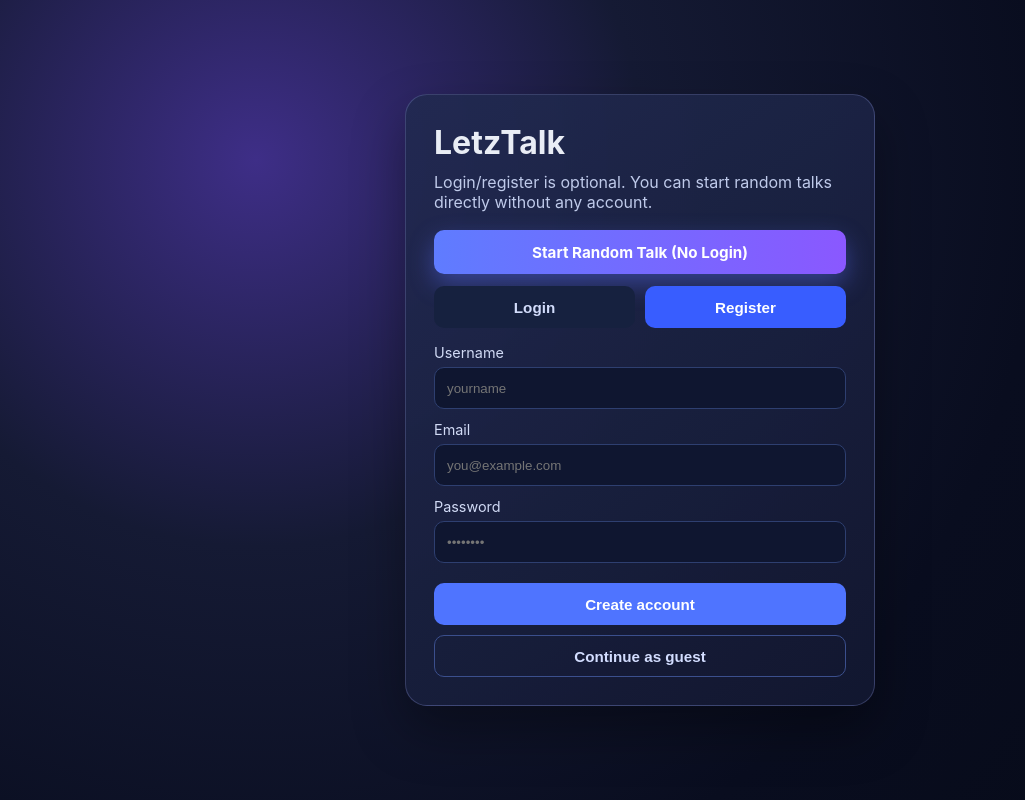
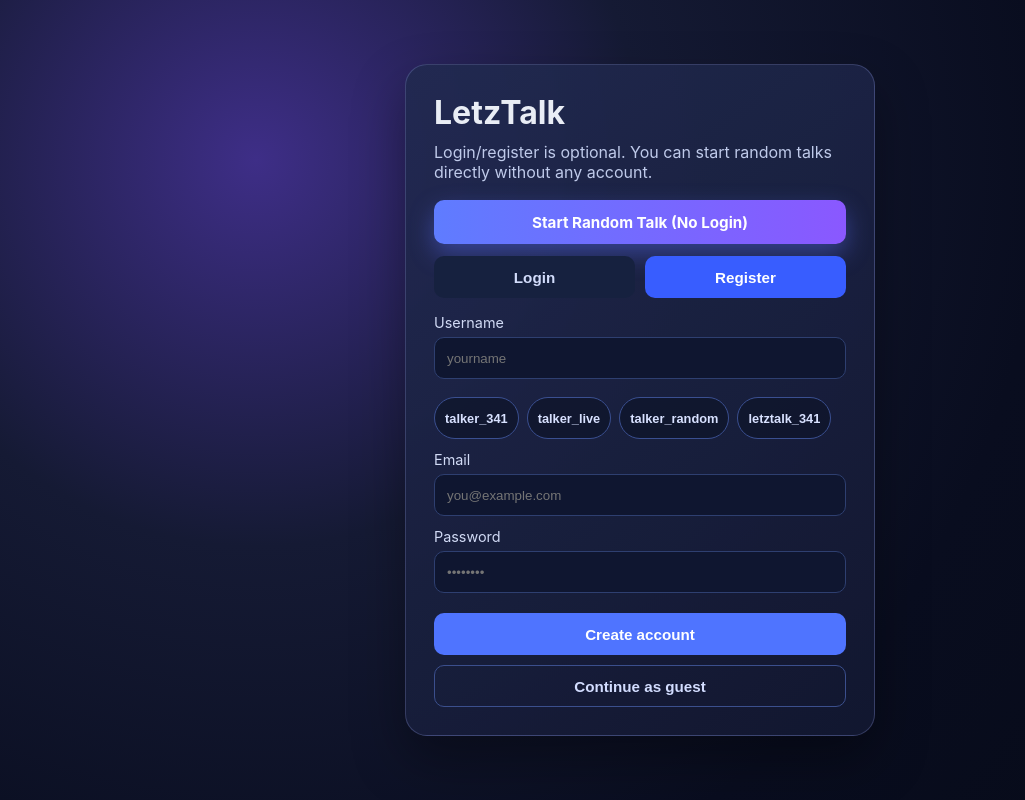
Before and after one commit to shreyaaa-1/letztalk, a React (Vite) app in the folder client/: page /auth in a window 1280 px wide. Both pictures are taken after a click on the button "Register". Shown: the whole page, without its empty margins (0-1025 px from the left). Built offline with nearby package versions, Linux system fonts and the light colour scheme; no server answers.

Commit message:
fix(auth): improve login/register reliability and add username suggestions

```diff
--- a/client/src/config.js
+++ b/client/src/config.js
@@ -1,5 +1,9 @@
-export const API_BASE_URL = import.meta.env.VITE_API_BASE_URL || "http://localhost:5000/api";
-export const SOCKET_URL = import.meta.env.VITE_SOCKET_URL || "http://localhost:5000";
+const runtimeHost = typeof window !== "undefined" ? window.location.hostname : "localhost";
+
+export const API_BASE_URL =
+  import.meta.env.VITE_API_BASE_URL || `http://${runtimeHost}:5000/api`;
+export const SOCKET_URL =
+  import.meta.env.VITE_SOCKET_URL || `http://${runtimeHost}:5000`;
 
 export const STORAGE_KEYS = {
   token: "letztalk.token",
--- a/client/src/context/AuthContext.jsx
+++ b/client/src/context/AuthContext.jsx
@@ -45,8 +45,11 @@ export const AuthProvider = ({ children }) => {
   };
 
   const register = async (username, email, password) => {
-    await http.post("/auth/register", { username, email, password });
-    return login(email, password);
+    const { data } = await http.post("/auth/register", { username, email, password });
+    setUser(data.user);
+    setToken(data.token);
+    setSession({ token: data.token, user: data.user });
+    return data.user;
   };
 
   const continueAsGuest = async () => {
--- a/client/src/index.css
+++ b/client/src/index.css
@@ -183,6 +183,23 @@ a {
   margin-top: 8px;
   background: #4f74ff;
   color: #fff;
+}
+
+.username-suggest {
+  display: flex;
+  gap: 8px;
+  flex-wrap: wrap;
+  margin-top: -2px;
+}
+
+.username-suggest button {
+  border: 1px solid #3a4f90;
+  background: rgba(14, 21, 42, 0.75);
+  color: #d8e1ff;
+  border-radius: 999px;
+  padding: 6px 10px;
+  font-size: 0.8rem;
+  cursor: pointer;
 }
 
 .auth-form button:disabled,
--- a/client/src/pages/AuthPage.jsx
+++ b/client/src/pages/AuthPage.jsx
@@ -1,4 +1,4 @@
-import { useState } from "react";
+import { useMemo, useState } from "react";
 import { Link } from "react-router-dom";
 import { useAuth } from "../hooks/useAuth";
 
@@ -8,6 +8,29 @@ const AuthPage = () => {
   const [form, setForm] = useState({ username: "", email: "", password: "" });
   const [error, setError] = useState("");
   const [loading, setLoading] = useState(false);
+
+  const suggestions = useMemo(() => {
+    const emailPrefix = form.email?.split("@")[0]?.replace(/[^a-zA-Z0-9_]/g, "") || "talker";
+    const suffix = Math.floor(100 + Math.random() * 900);
+    return [
+      `${emailPrefix}_${suffix}`,
+      `${emailPrefix}_live`,
+      `${emailPrefix}_random`,
+      `letztalk_${suffix}`,
+    ];
+  }, [form.email]);
+
+  const getFriendlyError = (requestError, fallback) => {
+    if (requestError.response?.data?.message) {
+      return requestError.response.data.message;
+    }
+
+    if (requestError.code === "ERR_NETWORK") {
+      return "Cannot reach server. Start backend on port 5000 or set VITE_API_BASE_URL.";
+    }
+
+    return fallback;
+  };
 
   const onChange = (event) => {
     setForm((prev) => ({ ...prev, [event.target.name]: event.target.value }));
@@ -20,12 +43,12 @@ const AuthPage = () => {
 
     try {
       if (mode === "login") {
-        await login(form.email, form.password);
+        await login(form.email.trim(), form.password);
       } else {
-        await register(form.username, form.email, form.password);
+        await register(form.username.trim(), form.email.trim(), form.password);
       }
     } catch (requestError) {
-      setError(requestError.response?.data?.message || "Authentication failed");
+      setError(getFriendlyError(requestError, "Authentication failed"));
     } finally {
       setLoading(false);
     }
@@ -38,7 +61,7 @@ const AuthPage = () => {
     try {
       await continueAsGuest();
     } catch (requestError) {
-      setError(requestError.response?.data?.message || "Guest login failed");
+      setError(getFriendlyError(requestError, "Guest login failed"));
     } finally {
       setLoading(false);
     }
@@ -73,6 +96,7 @@ const AuthPage = () => {
 
         <form onSubmit={onSubmit} className="auth-form">
           {mode === "register" && (
+            <>
               <label>
                 Username
                 <input
@@ -83,6 +107,19 @@ const AuthPage = () => {
                   required
                 />
               </label>
+
+              <div className="username-suggest">
+                {suggestions.map((name) => (
+                  <button
+                    key={name}
+                    type="button"
+                    onClick={() => setForm((prev) => ({ ...prev, username: name }))}
+                  >
+                    {name}
+                  </button>
+                ))}
+              </div>
+            </>
           )}
 
           <label>
```
Also changed, not shown: 1 other file (tests, documents, lock files or other folders). Lines whose indentation alone changed are shown as unchanged.
